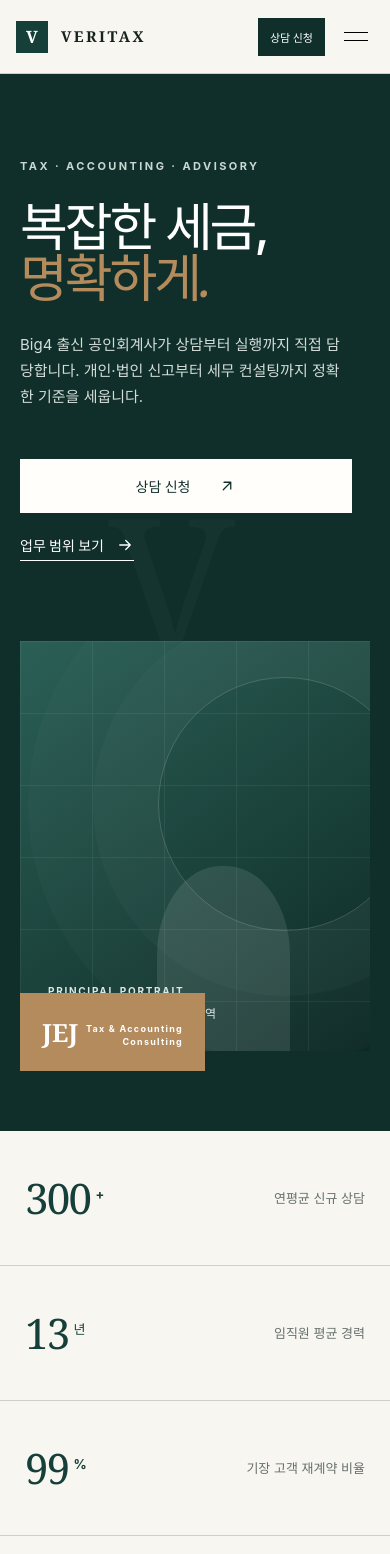
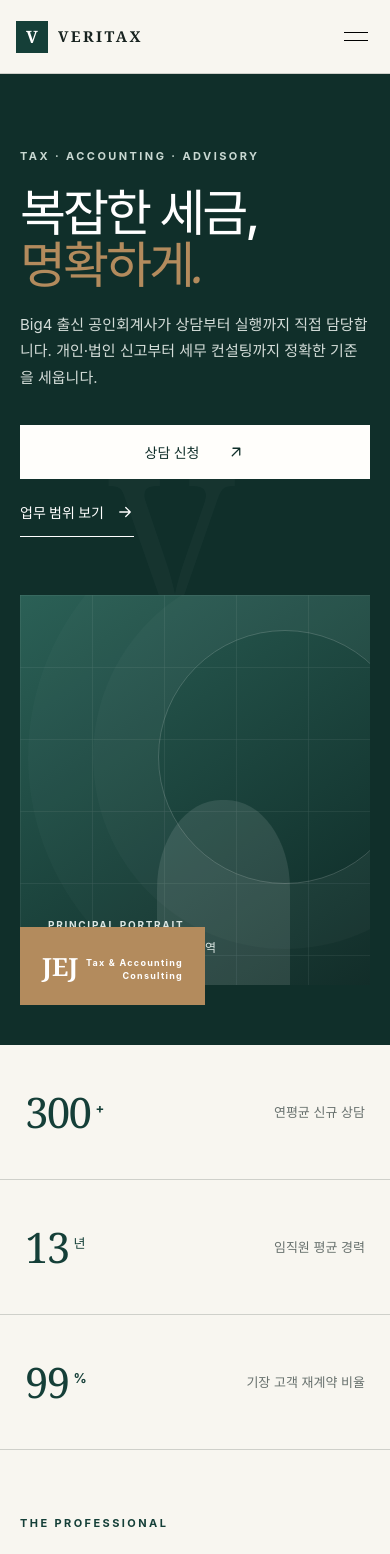
Before and after one commit to eunjungjung33/veritax, a React (Vite) app: page / in a window 390 px wide. Shown: the top 1554 px of the page. Built offline with nearby package versions, Linux system fonts and the light colour scheme.

Commit message:
feat: optimize mobile layouts and consultation UX

```diff
--- a/index.html
+++ b/index.html
@@ -2,7 +2,7 @@
 <html lang="ko">
   <head>
     <meta charset="UTF-8" />
-    <meta name="viewport" content="width=device-width, initial-scale=1.0" />
+    <meta name="viewport" content="width=device-width, initial-scale=1.0, viewport-fit=cover" />
     <meta name="theme-color" content="#102f2a" />
     <meta
       name="description"
--- a/src/styles.css
+++ b/src/styles.css
@@ -443,27 +443,32 @@ em { color: var(--gold); font-family: Georgia, "Times New Roman", serif; font-we
 
 @media (max-width: 600px) {
   :root { --pad: 20px; }
-  .site-header { padding-left: 16px; padding-right: 12px; }
+  .site-header { height: calc(74px + env(safe-area-inset-top)); padding-top: env(safe-area-inset-top); padding-left: max(16px, env(safe-area-inset-left)); padding-right: max(12px, env(safe-area-inset-right)); }
+  .brand { gap: 10px; }
   .brand-mark { width: 32px; height: 32px; }
   .brand strong { font-size: 15px; }
-  .header-actions .button { min-height: 38px; padding: 0 11px; font-size: 11px; }
+  .header-actions .button { min-height: 44px; padding: 0 12px; font-size: 12px; }
   .header-actions .button svg { display: none; }
-  .mobile-menu nav > a { font-size: 21px; }
-  .hero-copy { padding-top: 80px; }
-  .hero-copy h1 { font-size: 52px; }
+  .menu-toggle { flex: 0 0 44px; }
+  .mobile-menu { inset: calc(74px + env(safe-area-inset-top)) 0 0; min-height: calc(100dvh - 74px - env(safe-area-inset-top)); padding: 24px max(var(--pad), env(safe-area-inset-right)) max(32px, env(safe-area-inset-bottom)) max(var(--pad), env(safe-area-inset-left)); }
+  .mobile-menu nav > a { min-height: 60px; font-size: 20px; }
+  .mobile-menu .mobile-consult { margin-bottom: env(safe-area-inset-bottom); }
+  .hero-copy { padding: clamp(68px, 18vw, 86px) max(var(--pad), env(safe-area-inset-right)) 58px max(var(--pad), env(safe-area-inset-left)); }
+  .hero-copy h1 { max-width: 100%; margin: 24px 0 22px; font-size: clamp(42px, 13vw, 50px); line-height: 1.01; overflow-wrap: break-word; word-break: keep-all; }
   .hero-copy p { font-size: 15px; }
-  .hero-actions { align-items: stretch; flex-direction: column; gap: 22px; }
+  .hero-actions { align-items: stretch; flex-direction: column; gap: 14px; margin-top: 34px; }
   .hero-actions .button { width: 100%; }
-  .hero-actions .line-link { align-self: flex-start; }
-  .hero-visual-wrap .visual-placeholder { min-height: 410px; }
-  .hero-caption { width: 185px; }
+  .hero-actions .line-link { align-self: flex-start; min-height: 44px; }
+  .hero-visual-wrap { padding: 0 max(var(--pad), env(safe-area-inset-right)) 60px max(var(--pad), env(safe-area-inset-left)); }
+  .hero-visual-wrap .visual-placeholder { min-height: clamp(320px, 100vw, 390px); }
+  .hero-caption { width: 185px; max-width: calc(100% - 40px); bottom: 40px; }
   .metrics { grid-template-columns: 1fr; border-left: 0; }
   .metrics > div { min-height: 135px; padding: 25px; border-right: 0; border-bottom: 1px solid var(--line); flex-direction: row; justify-content: space-between; align-items: center; }
   .metrics strong { font-size: 42px; }
   .metrics span { margin: 0; }
-  .section { padding-top: 80px; padding-bottom: 80px; }
-  .section-heading { margin-bottom: 52px; }
-  .section-heading h2 { font-size: 40px; }
+  .section { padding-top: 68px; padding-bottom: 68px; }
+  .section-heading { margin-bottom: 46px; }
+  .section-heading h2 { font-size: clamp(34px, 10.5vw, 40px); }
   .about-preview-grid .visual-placeholder, .principal-section .visual-placeholder { min-height: 370px; }
   .service-row { grid-template-columns: 35px 1fr 24px; gap: 12px; }
   .service-row h3 { font-size: 21px; }
@@ -471,17 +476,19 @@ em { color: var(--gold); font-family: Georgia, "Times New Roman", serif; font-we
   .special-preview-card { min-height: 220px; }
   .insight-grid { grid-template-columns: 1fr; gap: 48px; }
   .insight-visual { height: 230px; }
-  .consultation-band h2 { font-size: 39px; }
+  .consultation-band { padding-top: 64px; padding-bottom: 64px; }
+  .consultation-band h2 { font-size: clamp(34px, 10vw, 39px); }
+  .consultation-band .button { width: 100%; }
   .footer-lead { grid-template-columns: 1fr; }
-  .footer-lead h2 { font-size: 49px; }
+  .footer-lead h2 { font-size: clamp(40px, 12.5vw, 49px); }
   .circle-link { margin-top: 35px; width: 90px; }
   .footer-grid { grid-template-columns: 1fr; }
   .footer-bottom { flex-direction: column; }
-  .page-hero { min-height: 480px; padding-top: 80px; grid-template-columns: minmax(0, 1fr); overflow: hidden; }
+  .page-hero { min-height: 420px; padding-top: 64px; padding-bottom: 52px; grid-template-columns: minmax(0, 1fr); gap: 28px; overflow: hidden; }
   .page-hero-index { display: none; }
   .page-hero h1, .page-hero h1 em { max-width: 100%; overflow-wrap: break-word; word-break: keep-all; }
-  .page-hero h1 { font-size: clamp(38px, 11.6vw, 46px); }
-  .page-hero > p { grid-column: 1; max-width: 100%; overflow-wrap: anywhere; word-break: keep-all; }
+  .page-hero h1 { margin-top: 22px; font-size: clamp(36px, 11vw, 44px); line-height: 1.08; }
+  .page-hero > p { grid-column: 1; max-width: 100%; overflow-wrap: anywhere; word-break: keep-all; font-size: 14px; line-height: 1.65; }
   .about-intro blockquote { font-size: 38px; }
   .career-columns { grid-template-columns: 1fr; }
   .service-detail { grid-template-columns: 35px 1fr 44px; padding: 32px 0; }
@@ -501,11 +508,27 @@ em { color: var(--gold); font-family: Georgia, "Times New Roman", serif; font-we
   .fee-result { min-height: 155px; padding: 22px; }
   .fee-result.is-ready strong { font-size: 36px; }
   .fee-local-note { align-items: flex-start; text-align: center; }
-  .consultation-form { grid-template-columns: 1fr; padding: 22px; }
+  .consultation-page-section { gap: 44px; }
+  .consultation-sidebar h2 { margin-bottom: 32px; font-size: clamp(36px, 11vw, 44px); }
+  .consultation-sidebar li { grid-template-columns: 36px 1fr; padding: 16px 0; font-size: 13px; }
+  .privacy-promise { margin-top: 24px; padding: 18px; }
+  .consultation-form { grid-template-columns: 1fr; gap: 22px; padding: 22px; }
   .consultation-form .field, .consultation-form .full-field, .form-security-note { grid-column: 1; }
-  .contact-choice { min-height: 52px; }
+  .form-security-note { padding: 18px; gap: 12px; }
+  .form-security-note p { font-size: 12px; line-height: 1.6; }
+  .field label, .field legend { font-size: 13px; }
+  .field input, .field select, .field textarea { min-height: 54px; font-size: 16px; }
+  .field textarea { min-height: 180px; }
+  .contact-choice { display: grid; grid-template-columns: 1fr 1fr; gap: 8px; }
+  .contact-choice legend { grid-column: 1 / -1; }
+  .contact-choice label { min-height: 48px; padding: 0 12px; border: 1px solid #cbd0cc; justify-content: center; background: white; }
+  .contact-choice input { width: 18px; min-height: 18px; }
+  .consent-check { grid-template-columns: 22px 1fr; gap: 12px; font-size: 13px; line-height: 1.65; }
+  .consent-check input { width: 20px; height: 20px; margin-top: 2px; }
+  .submit-button { min-height: 60px; padding: 0 20px; }
+  .form-footnote { margin-top: -4px; font-size: 12px; line-height: 1.6; }
   .form-success { min-height: 500px; padding: 35px 25px; }
-  .form-success h2 { font-size: 42px; }
+  .form-success h2 { font-size: clamp(36px, 11vw, 42px); }
   .faq-list summary { grid-template-columns: 42px 1fr auto; font-size: 14px; }
   .faq-list details p { padding-left: 42px; }
   .location-section .visual-placeholder { min-height: 400px; }
@@ -514,6 +537,26 @@ em { color: var(--gold); font-family: Georgia, "Times New Roman", serif; font-we
   .policy-table > div { grid-template-columns: 1fr; gap: 6px; }
 }
 
+@media (max-width: 420px) {
+  .header-actions > .button { display: none; }
+  .mobile-menu nav > a { grid-template-columns: 36px 1fr auto; }
+}
+
+@media (max-width: 360px) {
+  :root { --pad: 18px; }
+  .site-header { padding-left: max(14px, env(safe-area-inset-left)); padding-right: max(8px, env(safe-area-inset-right)); }
+  .brand strong { font-size: 14px; }
+  .hero-copy h1 { font-size: 40px; }
+  .consultation-form { padding: 17px; }
+  .form-security-note { align-items: flex-start; padding: 16px; }
+  .eyebrow { letter-spacing: .17em; }
+  .scope-tags span { min-width: 100%; }
+}
+
+@media (hover: none) {
+  .button:hover { transform: none; }
+}
+
 @media (prefers-reduced-motion: reduce) {
   html { scroll-behavior: auto; }
   *, *::before, *::after { transition-duration: .01ms !important; animation-duration: .01ms !important; animation-iteration-count: 1 !important; }
```
